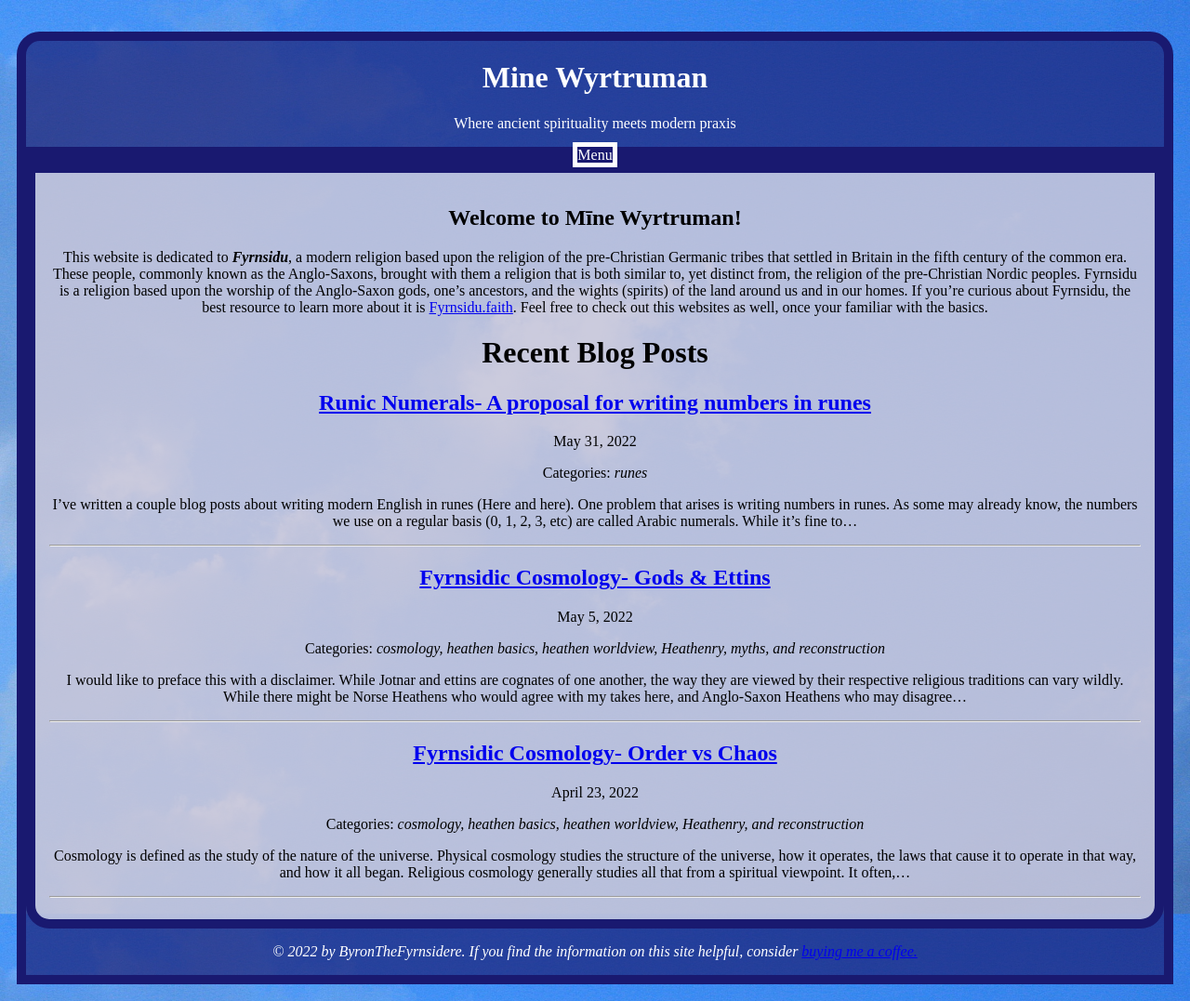
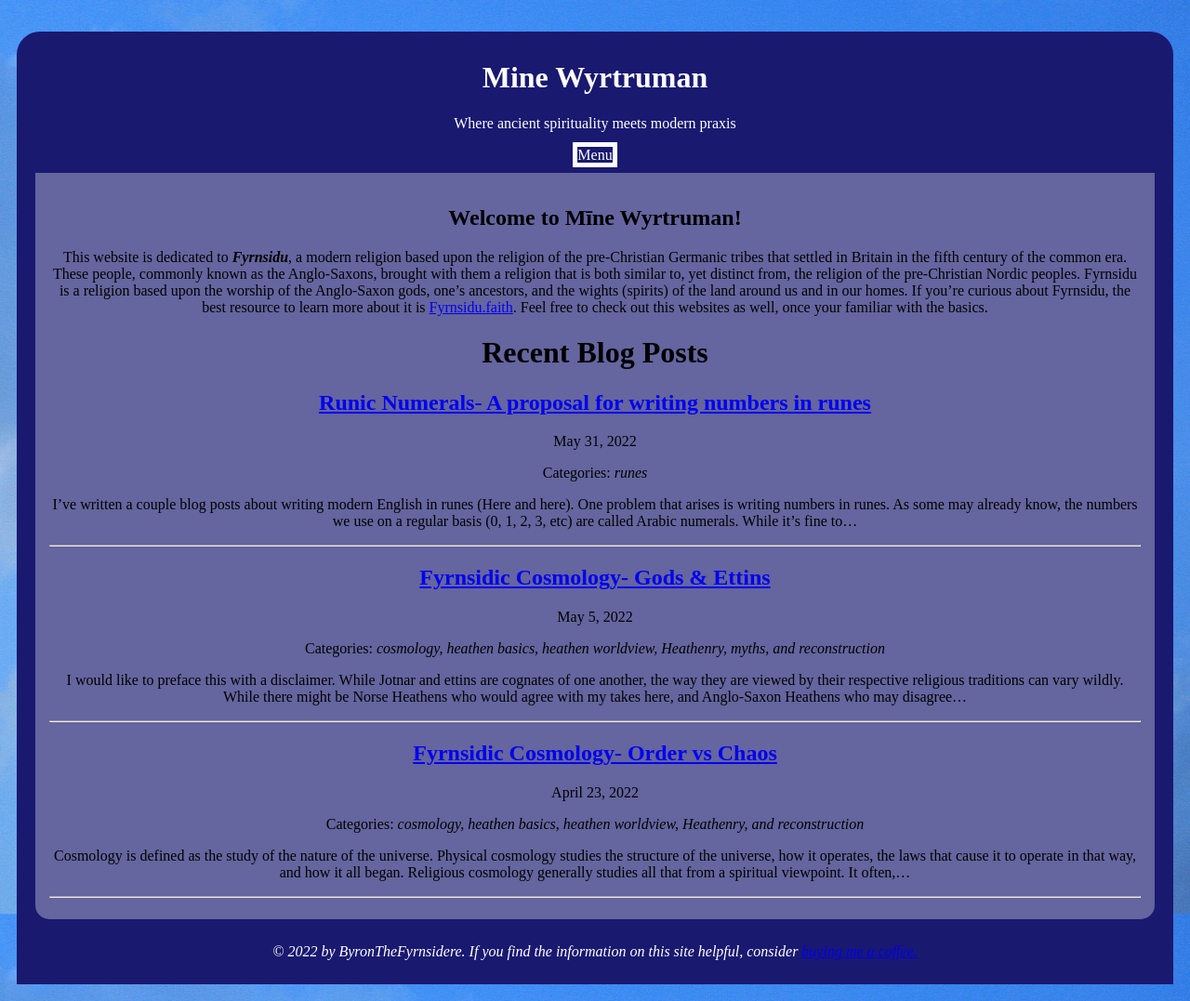
Before and after one commit to byronpendason/byronpendason.github.io, a Jekyll site: the page built from index.md, in a window 1280 px wide. Shown: the whole page at 93% size. Built offline with Jekyll 4.4.1, drawn with Linux system fonts in a browser that asks for light colours; our own code applies the rules of GitHub Pages for plain Markdown files; comment, search, counter and statistics services are not loaded.

Commit message:
Update style.css

```diff
--- a/css/style.css
+++ b/css/style.css
@@ -8,7 +8,7 @@ body {
   padding: 10px;
 }
 #header {
-  background: rgba(25, 25, 112, 0.66);
+  background: rgba(25, 25, 112, 1.0);
   color: white;
   border-radius: 25px 25px 0px 0px;
   border-color: midnightblue;
@@ -24,7 +24,7 @@ body {
   margin-left: auto;
 }
 nav {
-  background: rgba(25, 25, 112, 0.66);
+  background: rgba(25, 25, 112, 1.0);
 }
 nav * {
   text-align: center;
@@ -65,7 +65,7 @@ nav * {
   opacity: 1.0;
 }
 #content {
-  background: rgba(255, 255, 255, 0.66);
+  background: rgba(255, 255, 255, 0.33);
   color: black;
   border-radius: 0px 0px 25px 25px;
   border-color: midnightblue;
```
